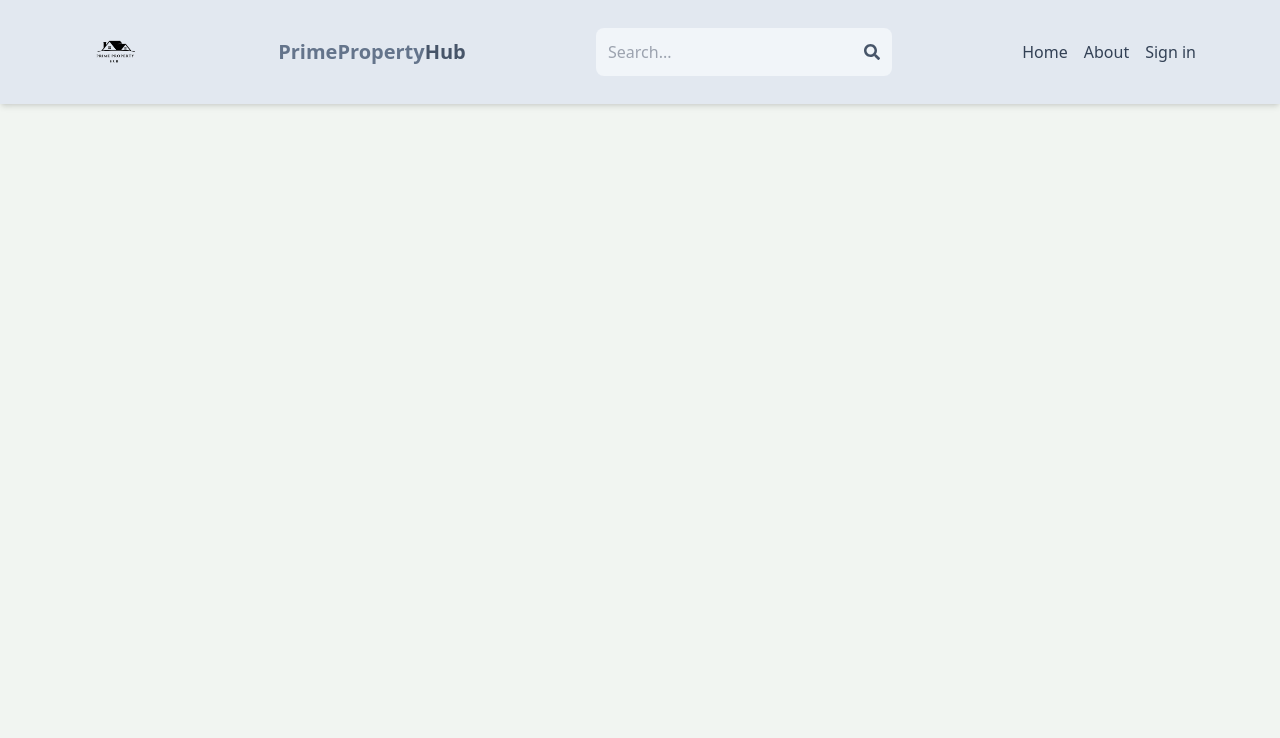
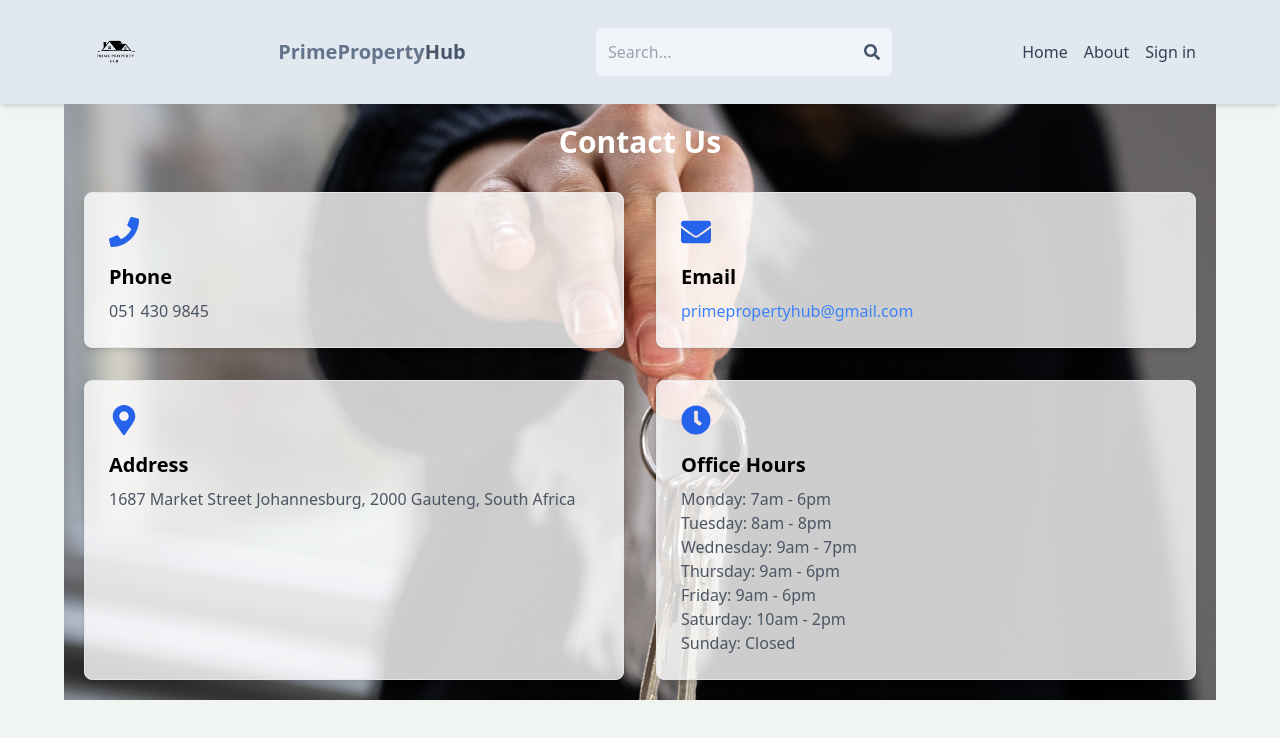
Before and after one commit to buhle-cyber/RealHome, a React (Vite) app in the folder client/: page /contact-us in a window 1280 px wide. Shown: the top 738 px of the page. Built offline with nearby package versions, Linux system fonts and the light colour scheme; no server answers.

Commit message:
complete the contact us page and home page

```diff
--- a/client/src/App.jsx
+++ b/client/src/App.jsx
@@ -12,6 +12,8 @@ import Listing from './pages/Listing';
 import ForgotPassword from './components/ForgotPassword';
 import Search from './pages/Search';
 import Agents from './pages/Agents';
+import ContactUs from './pages/ContactUs';
+import WishList from './pages/WishList';
 
 export default function App() {
   return (
@@ -26,14 +28,15 @@ export default function App() {
         <Route path='/listing/:listingId' element={<Listing />} />
         <Route path='/forgot-password' element={<ForgotPassword />} />
         <Route path='/agents' element={<Agents />} />
+        <Route path='/contact-us' element={<ContactUs />} />
 
         <Route element={<PrivateRoute />}>
           <Route path='/profile' element={<Profile />} />
           <Route path='/create-listing' element={<CreateListing />} />
           <Route
             path='/update-listing/:listingId'
-            element={<UpdateListing />}
-          />
+            element={<UpdateListing />} />
+            <Route path='/wish-list' element={<WishList />} />
         </Route>
       </Routes>
     </BrowserRouter>
--- /dev/null
+++ b/client/src/pages/ContactUs.jsx
@@ -0,0 +1,42 @@
+import React from 'react';
+import { FaPhone, FaEnvelope, FaMapMarkerAlt, FaClock } from 'react-icons/fa';
+import backgroundImage from '../assets/handing.jpg';
+
+export default function ContactUs() {
+  return (
+    <div
+      className='max-w-6xl mx-auto p-5'
+      style={{ backgroundImage: `url(${backgroundImage})`, backgroundSize: 'cover', backgroundPosition: 'center' }}
+    >
+      <h1 className='text-3xl font-bold mb-8 text-center text-white'>Contact Us</h1>
+      <div className='grid grid-cols-1 md:grid-cols-2 gap-8'>
+        <div className='border rounded-lg p-6 shadow-md transform transition duration-300 hover:scale-105 hover:shadow-xl bg-white bg-opacity-80'>
+          <FaPhone className='text-3xl text-blue-600 mb-4' />
+          <h2 className='text-xl font-semibold mb-2'>Phone</h2>
+          <p className='text-gray-600'>051 430 9845</p>
+        </div>
+        <div className='border rounded-lg p-6 shadow-md transform transition duration-300 hover:scale-105 hover:shadow-xl bg-white bg-opacity-80'>
+          <FaEnvelope className='text-3xl text-blue-600 mb-4' />
+          <h2 className='text-xl font-semibold mb-2'>Email</h2>
+          <p className='text-gray-600'><a href='mailto:contact@primepropertyhub.com' className='text-blue-500 hover:underline'>primepropertyhub@gmail.com</a></p>
+        </div>
+        <div className='border rounded-lg p-6 shadow-md transform transition duration-300 hover:scale-105 hover:shadow-xl bg-white bg-opacity-80'>
+          <FaMapMarkerAlt className='text-3xl text-blue-600 mb-4' />
+          <h2 className='text-xl font-semibold mb-2'>Address</h2>
+          <p className='text-gray-600'>1687 Market Street Johannesburg, 2000 Gauteng, South Africa</p>
+        </div>
+        <div className='border rounded-lg p-6 shadow-md transform transition duration-300 hover:scale-105 hover:shadow-xl bg-white bg-opacity-80'>
+          <FaClock className='text-3xl text-blue-600 mb-4' />
+          <h2 className='text-xl font-semibold mb-2'>Office Hours</h2>
+          <p className='text-gray-600'>Monday: 7am - 6pm</p>
+          <p className='text-gray-600'>Tuesday: 8am - 8pm</p>
+          <p className='text-gray-600'>Wednesday: 9am - 7pm</p>
+          <p className='text-gray-600'>Thursday: 9am - 6pm</p>
+          <p className='text-gray-600'>Friday: 9am - 6pm</p>
+          <p className='text-gray-600'>Saturday: 10am - 2pm</p>
+          <p className='text-gray-600'>Sunday: Closed</p>
+        </div>
+      </div>
+    </div>
+  );
+}
--- a/client/src/pages/Home.jsx
+++ b/client/src/pages/Home.jsx
@@ -5,14 +5,14 @@ import { Navigation } from 'swiper/modules';
 import SwiperCore from 'swiper';
 import 'swiper/css/bundle';
 import ListingItem from '../components/ListingItem';
-import logo from '../assets/symbol.png'
+import logo from '../assets/symbol.png';
 
 export default function Home() {
   const [offerListings, setOfferListings] = useState([]);
   const [saleListings, setSaleListings] = useState([]);
   const [rentListings, setRentListings] = useState([]);
   SwiperCore.use([Navigation]);
-
+  console.log(offerListings);
   useEffect(() => {
     const fetchOfferListings = async () => {
       try {
@@ -50,16 +50,16 @@ export default function Home() {
     <div>
       {/* top */}
       <div className='flex flex-col gap-6 p-28 px-3 max-w-6xl mx-auto'>
-      <h1 className='text-slate-700 font-bold text-3xl lg:text-6xl'>
-          Let Us Help <span className='text-slate-500'>You Find Your</span>
+        <h1 className='text-slate-700 font-bold text-3xl lg:text-6xl'>
+          Find your next <span className='text-slate-500'>perfect</span>
           <br />
-           Perfect Space.
+          place with ease
         </h1>
         <div className='text-gray-400 text-xs sm:text-sm'>
-        Prime Property Hub is the best place to find your next perfect place to
-        live.
-        <br />
-        Explore our diverse portfolio of properties tailored to meet all your real estate needs.
+          Sahand Estate is the best place to find your next perfect place to
+          live.
+          <br />
+          We have a wide range of properties for you to choose from.
         </div>
         <Link
           to={'/search'}
@@ -71,7 +71,7 @@ export default function Home() {
 
       {/* swiper */}
       <Swiper navigation>
-      {offerListings &&
+        {offerListings &&
           offerListings.length > 0 &&
           offerListings.map((listing) => (
             <SwiperSlide>
@@ -80,7 +80,7 @@ export default function Home() {
                   background: `url(${listing.imageUrls[0]}) center no-repeat`,
                   backgroundSize: 'cover',
                 }}
-                className='h-[600px]'
+                className='h-[500px]'
                 key={listing._id}
               ></div>
             </SwiperSlide>
@@ -88,6 +88,7 @@ export default function Home() {
       </Swiper>
 
       {/* listing results for offer, sale and rent */}
+
       <div className='max-w-6xl mx-auto p-3 flex flex-col gap-8 my-10'>
         {offerListings && offerListings.length > 0 && (
           <div className=''>
@@ -129,7 +130,7 @@ export default function Home() {
           </div>
         )}
       </div>
-      <footer className='bg-slate-800 text-white py-8'>
+<footer className='bg-slate-800 text-white py-8'>
          <div className='max-w-6xl mx-auto flex flex-wrap justify-between items-center gap-8 px-4'>
           <div className='flex flex-col gap-4'>
             <h2 className='text-2xl font-semibold'>PrimePropertyHub</h2>
@@ -144,7 +145,7 @@ export default function Home() {
               <li>
                 <Link to='/about'>About Us</Link>
                 </li>
-                <li><Link to='/contact'>Contact Us</Link>
+                <li><Link to='/contact-us'>Contact Us</Link>
                 </li>
             <li>
               <Link to='/search'>All Listings</Link>
@@ -158,7 +159,7 @@ export default function Home() {
               <div className='flex flex-col gap-4'>
                 <h3 className='text-xl font-semibold'>Contact Information</h3>
                 <ul className='text-sm text-slate-400'>
-                  <li>123 Main Street, Cityname, Country</li>
+                  <li>1687 Market Street Johannesburg, 2000 Gauteng, South Africa</li>
                   <li>Phone: 051 430 9845</li>
                   <li>Email: primepropertyhub@gmail.com</li>
                   </ul>
```
Also changed, not shown: client/src/assets/handing.jpg (added).
